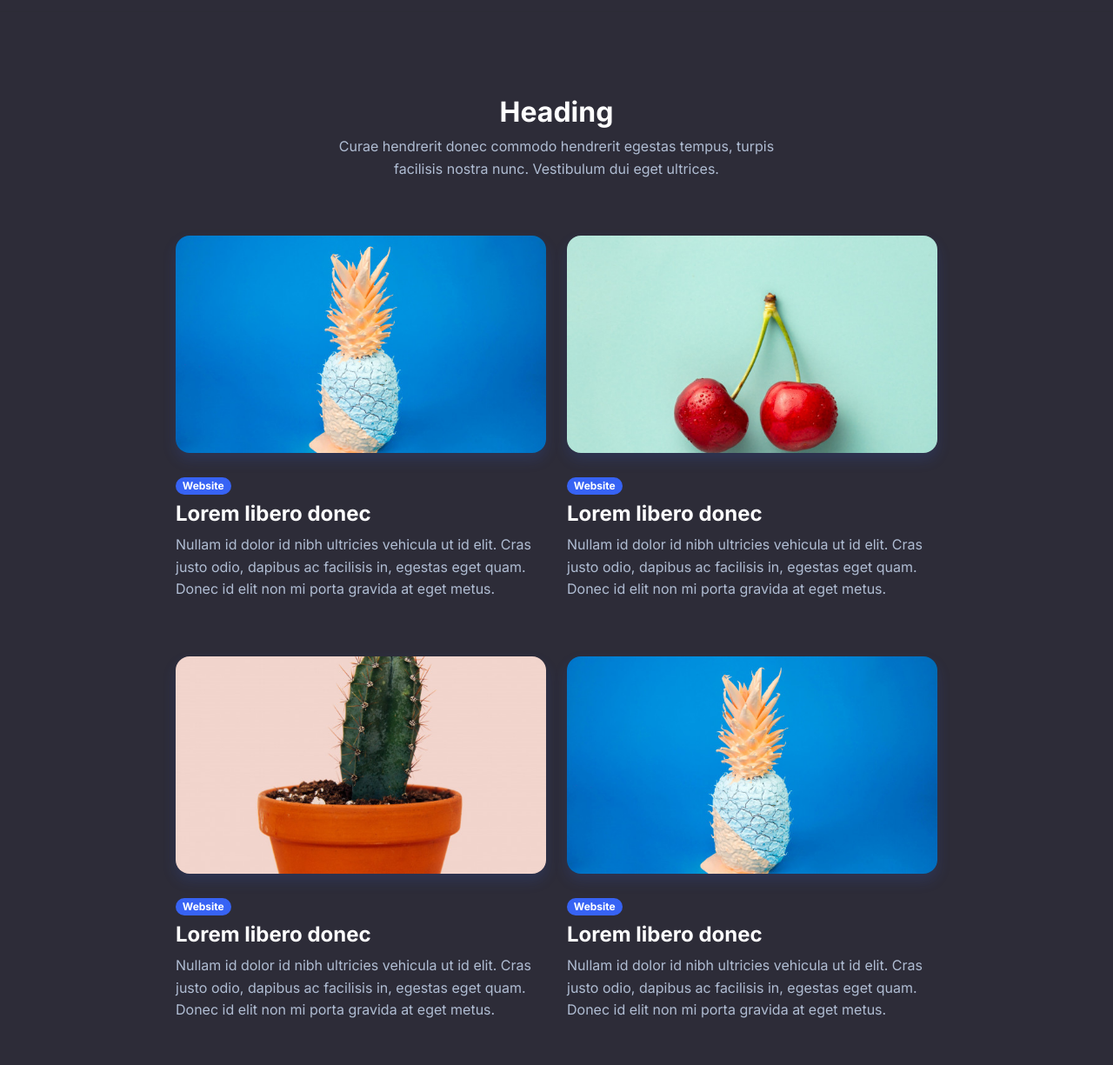
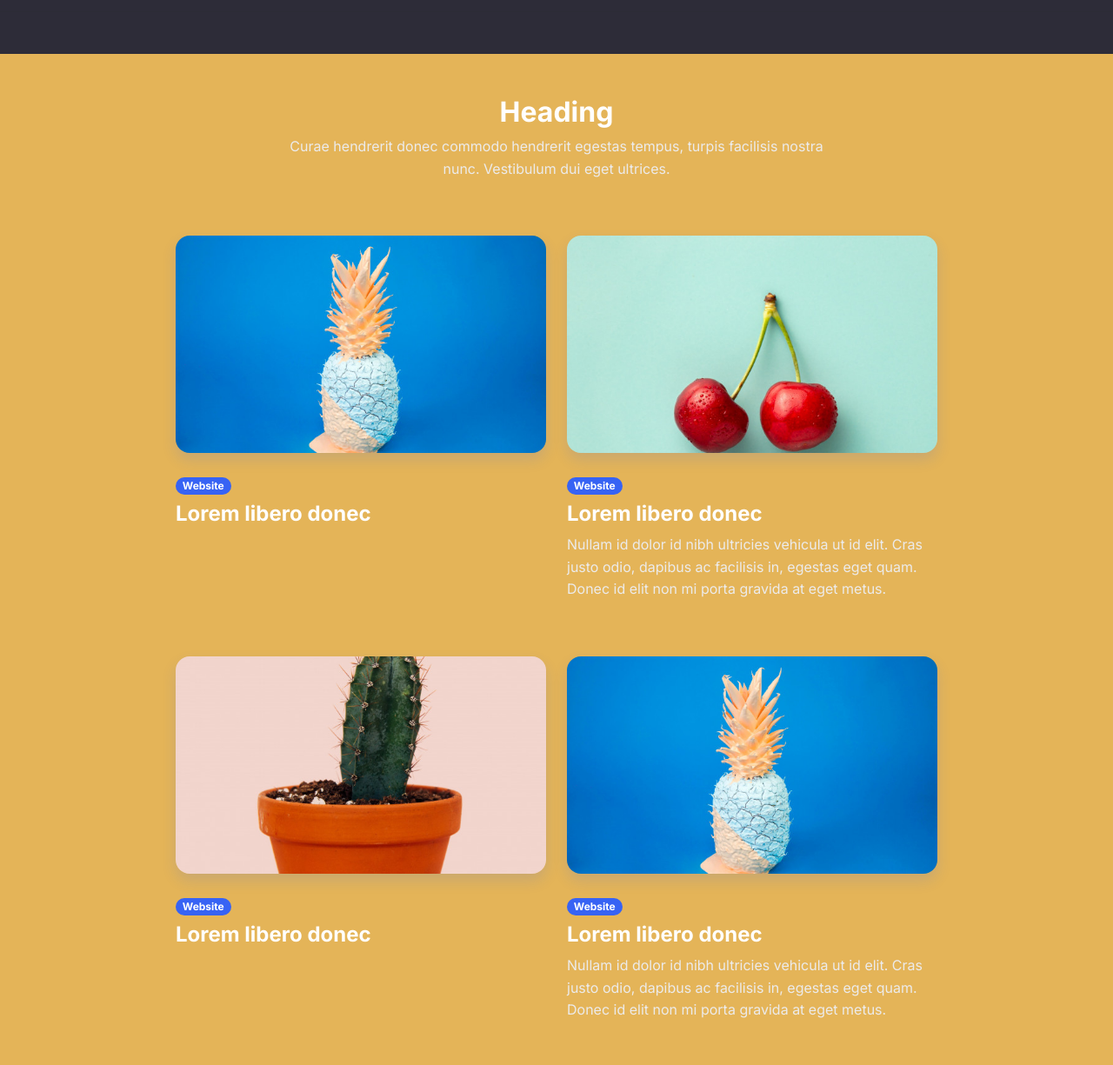
Before and after one commit to Namibra-Devs/streetlifeafrica, a plain HTML site: page about.html in a window 1280 px wide. Shown: the part 75-1300 px from the top of the page at 87% size. Drawn offline with Linux system fonts and the light colour scheme.

Commit message:
Couple of updates on backgrounds
Made some twerks on some of the sections backgrounds

```diff
--- a/about.html
+++ b/about.html
@@ -42,11 +42,11 @@
     </div>
   </nav>
   <section class="py-5">
-    <div class="container py-5">
+    <div class="bg-main py-5">
       <div class="row mb-5">
         <div class="col-md-8 col-xl-6 text-center mx-auto">
           <h2 class="fw-bold">Heading</h2>
-          <p class="text-muted">Curae hendrerit donec commodo hendrerit egestas tempus, turpis facilisis nostra nunc.
+          <p class="about-info">Curae hendrerit donec commodo hendrerit egestas tempus, turpis facilisis nostra nunc.
             Vestibulum dui eget ultrices.</p>
         </div>
       </div>
@@ -56,7 +56,7 @@
                 style="height: 250px;"></a>
             <div class="py-4"><span class="badge bg-primary mb-2">Website</span>
               <h4 class="fw-bold">Lorem libero donec</h4>
-              <p class="text-muted">Nullam id dolor id nibh ultricies vehicula ut id elit. Cras justo odio, dapibus ac
+              <p class="about-info"Nullam id dolor id nibh ultricies vehicula ut id elit. Cras justo odio, dapibus ac
                 facilisis in, egestas eget quam. Donec id elit non mi porta gravida at eget metus.</p>
             </div>
           </div>
@@ -66,7 +66,7 @@
                 style="height: 250px;"></a>
             <div class="py-4"><span class="badge bg-primary mb-2">Website</span>
               <h4 class="fw-bold">Lorem libero donec</h4>
-              <p class="text-muted">Nullam id dolor id nibh ultricies vehicula ut id elit. Cras justo odio, dapibus ac
+              <p class="about-info">Nullam id dolor id nibh ultricies vehicula ut id elit. Cras justo odio, dapibus ac
                 facilisis in, egestas eget quam. Donec id elit non mi porta gravida at eget metus.</p>
             </div>
           </div>
@@ -76,7 +76,7 @@
                 style="height: 250px;"></a>
             <div class="py-4"><span class="badge bg-primary mb-2">Website</span>
               <h4 class="fw-bold">Lorem libero donec</h4>
-              <p class="text-muted">Nullam id dolor id nibh ultricies vehicula ut id elit. Cras justo odio, dapibus ac
+              <p class="about-info"Nullam id dolor id nibh ultricies vehicula ut id elit. Cras justo odio, dapibus ac
                 facilisis in, egestas eget quam. Donec id elit non mi porta gravida at eget metus.</p>
             </div>
           </div>
@@ -86,7 +86,7 @@
                 style="height: 250px;"></a>
             <div class="py-4"><span class="badge bg-primary mb-2">Website</span>
               <h4 class="fw-bold">Lorem libero donec</h4>
-              <p class="text-muted">Nullam id dolor id nibh ultricies vehicula ut id elit. Cras justo odio, dapibus ac
+              <p class="about-info">Nullam id dolor id nibh ultricies vehicula ut id elit. Cras justo odio, dapibus ac
                 facilisis in, egestas eget quam. Donec id elit non mi porta gravida at eget metus.</p>
             </div>
           </div>
--- a/style.css
+++ b/style.css
@@ -5,6 +5,14 @@
     --sry-clr: #908E8E;
     --sry-drk-cl: #070502;
 
+}
+
+body {
+    overflow-x: hidden;
+}
+
+img {
+    user-select: none;
 }
 
 .btn {
@@ -19,3 +27,19 @@
 .header-main {
     color: var(--pry-clr);
 }
+
+.bg-main {
+    background-color: var(--pry-clr);
+}
+
+.about-info {
+    color: #ecebeb;
+}
+
+
+@media (prefers-color-sheme: white) {
+    body {
+        background-color: #908E8E;
+        color: #070502;
+    }
+}
```
Also changed, not shown: index.html (+7 -7 lines).
